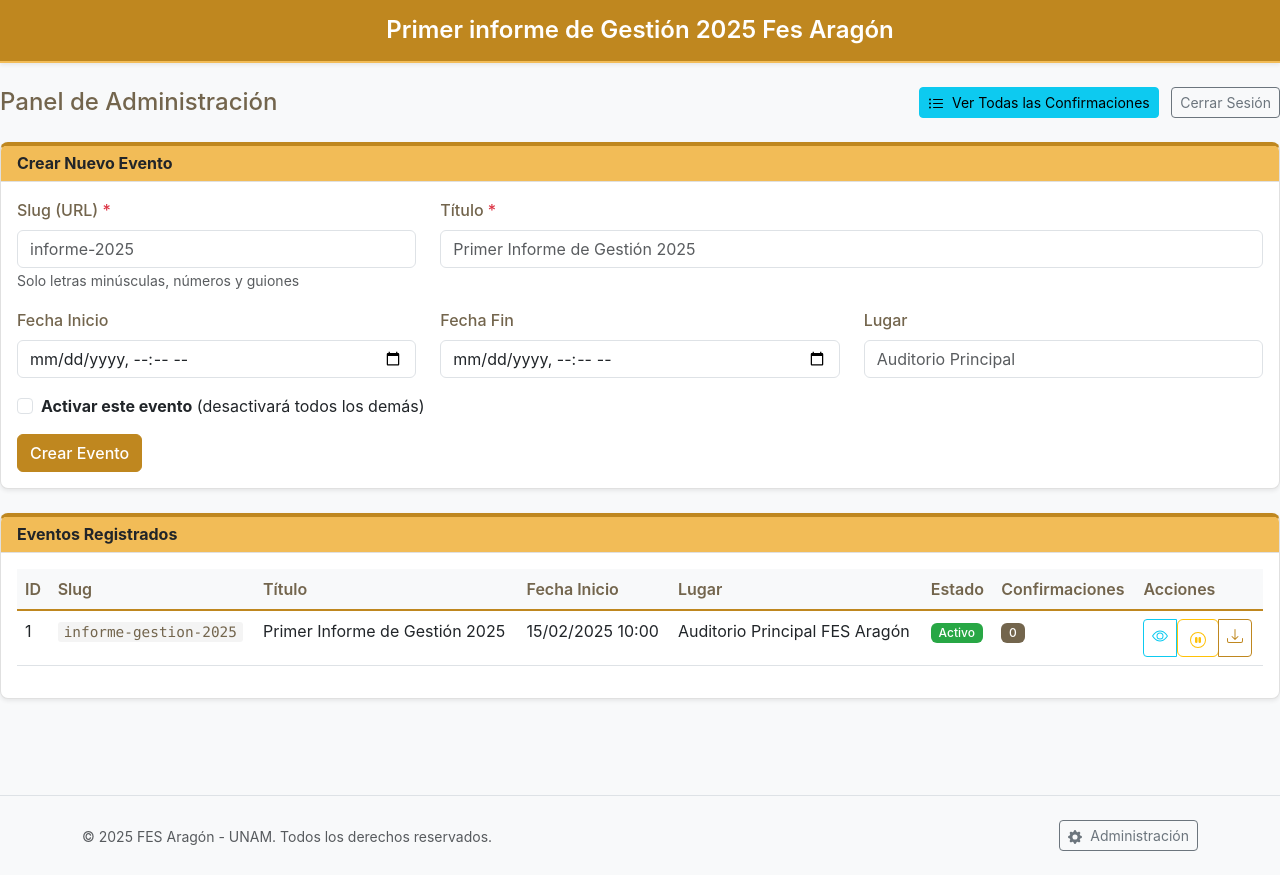
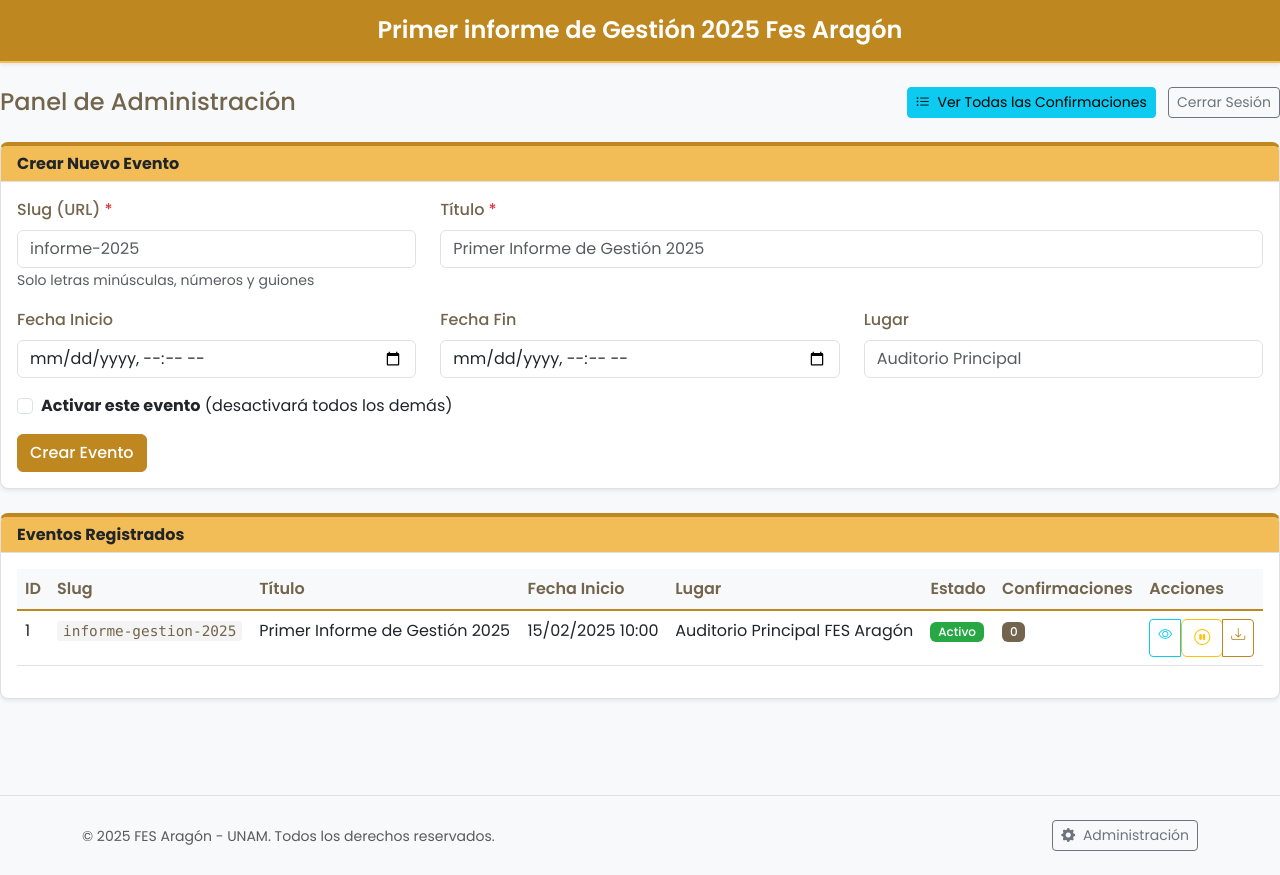
Before and after one commit to CarlosMelendezMejia/nuevo-formulario, a Flask app: page /admin in a window 1280 px wide. Run offline with Flask 3, Linux system fonts and the light colour scheme; the visitor is signed in with stand-in values (Sample User, id 1); data comes from the database, SQL or seed files in the repository; data that the repository does not hold is empty.

Commit message:
Update typography to Poppins and replace SVG icons with Bootstrap Icons for consistency

```diff
--- a/static/css/main.css
+++ b/static/css/main.css
@@ -39,7 +39,7 @@
    ELEMENTOS GLOBALES
    ============================================================================ */
 body {
-    font-family: -apple-system, BlinkMacSystemFont, "Segoe UI", Roboto, "Helvetica Neue", Arial, sans-serif;
+    font-family: "Poppins", -apple-system, BlinkMacSystemFont, "Segoe UI", Roboto, "Helvetica Neue", Arial, sans-serif;
     color: #333;
     background-color: #f8f9fa;
 }
--- a/templates/admin.html
+++ b/templates/admin.html
@@ -47,9 +47,7 @@
     <h2 class="h4 text-c3 mb-0">Panel de Administración</h2>
     <div>
         <a href="{{ url_for('ver_todas_confirmaciones') }}" class="btn btn-info btn-sm me-2">
-            <svg xmlns="http://www.w3.org/2000/svg" width="16" height="16" fill="currentColor" class="bi bi-list-ul me-1" viewBox="0 0 16 16">
-                <path fill-rule="evenodd" d="M5 11.5a.5.5 0 0 1 .5-.5h9a.5.5 0 0 1 0 1h-9a.5.5 0 0 1-.5-.5zm0-4a.5.5 0 0 1 .5-.5h9a.5.5 0 0 1 0 1h-9a.5.5 0 0 1-.5-.5zm0-4a.5.5 0 0 1 .5-.5h9a.5.5 0 0 1 0 1h-9a.5.5 0 0 1-.5-.5zm-3 1a1 1 0 1 0 0-2 1 1 0 0 0 0 2zm0 4a1 1 0 1 0 0-2 1 1 0 0 0 0 2zm0 4a1 1 0 1 0 0-2 1 1 0 0 0 0 2z"/>
-            </svg>
+            <i class="bi bi-list-ul me-1" aria-hidden="true"></i>
             Ver Todas las Confirmaciones
         </a>
         <a href="{{ url_for('admin_logout') }}" class="btn btn-outline-secondary btn-sm">Cerrar Sesión</a>
@@ -164,29 +162,20 @@
                                 <!-- Ver Confirmaciones -->
                                 <a href="{{ url_for('admin_panel', slug=evento.slug) }}"
                                    class="btn btn-outline-info" title="Ver confirmaciones">
-                                    <svg xmlns="http://www.w3.org/2000/svg" width="16" height="16" fill="currentColor" class="bi bi-eye" viewBox="0 0 16 16">
-                                        <path d="M16 8s-3-5.5-8-5.5S0 8 0 8s3 5.5 8 5.5S16 8 16 8zM1.173 8a13.133 13.133 0 0 1 1.66-2.043C4.12 4.668 5.88 3.5 8 3.5c2.12 0 3.879 1.168 5.168 2.457A13.133 13.133 0 0 1 14.828 8c-.058.087-.122.183-.195.288-.335.48-.83 1.12-1.465 1.755C11.879 11.332 10.119 12.5 8 12.5c-2.12 0-3.879-1.168-5.168-2.457A13.134 13.134 0 0 1 1.172 8z"/>
-                                        <path d="M8 5.5a2.5 2.5 0 1 0 0 5 2.5 2.5 0 0 0 0-5zM4.5 8a3.5 3.5 0 1 1 7 0 3.5 3.5 0 0 1-7 0z"/>
-                                    </svg>
+                                    <i class="bi bi-eye" aria-hidden="true"></i>
                                 </a>
 
                                 <!-- Activar/Desactivar -->
                                 {% if evento.activo %}
                                 <form method="POST" action="{{ url_for('desactivar_evento', evento_id=evento.id) }}" class="d-inline">
                                     <button type="submit" class="btn btn-outline-warning" title="Desactivar">
-                                        <svg xmlns="http://www.w3.org/2000/svg" width="16" height="16" fill="currentColor" class="bi bi-pause-circle" viewBox="0 0 16 16">
-                                            <path d="M8 15A7 7 0 1 1 8 1a7 7 0 0 1 0 14zm0 1A8 8 0 1 0 8 0a8 8 0 0 0 0 16z"/>
-                                            <path d="M5 6.25a1.25 1.25 0 1 1 2.5 0v3.5a1.25 1.25 0 1 1-2.5 0v-3.5zm3.5 0a1.25 1.25 0 1 1 2.5 0v3.5a1.25 1.25 0 1 1-2.5 0v-3.5z"/>
-                                        </svg>
+                                        <i class="bi bi-pause-circle" aria-hidden="true"></i>
                                     </button>
                                 </form>
                                 {% else %}
                                 <form method="POST" action="{{ url_for('activar_evento', evento_id=evento.id) }}" class="d-inline">
                                     <button type="submit" class="btn btn-outline-success" title="Activar">
-                                        <svg xmlns="http://www.w3.org/2000/svg" width="16" height="16" fill="currentColor" class="bi bi-play-circle" viewBox="0 0 16 16">
-                                            <path d="M8 15A7 7 0 1 1 8 1a7 7 0 0 1 0 14zm0 1A8 8 0 1 0 8 0a8 8 0 0 0 0 16z"/>
-                                            <path d="M6.271 5.055a.5.5 0 0 1 .52.038l3.5 2.5a.5.5 0 0 1 0 .814l-3.5 2.5A.5.5 0 0 1 6 10.5v-5a.5.5 0 0 1 .271-.445z"/>
-                                        </svg>
+                                        <i class="bi bi-play-circle" aria-hidden="true"></i>
                                     </button>
                                 </form>
                                 {% endif %}
@@ -194,10 +183,7 @@
                                 <!-- Exportar CSV -->
                                 <a href="{{ url_for('export_csv', slug=evento.slug) }}"
                                    class="btn btn-outline-primary" title="Exportar CSV">
-                                    <svg xmlns="http://www.w3.org/2000/svg" width="16" height="16" fill="currentColor" class="bi bi-download" viewBox="0 0 16 16">
-                                        <path d="M.5 9.9a.5.5 0 0 1 .5.5v2.5a1 1 0 0 0 1 1h12a1 1 0 0 0 1-1v-2.5a.5.5 0 0 1 1 0v2.5a2 2 0 0 1-2 2H2a2 2 0 0 1-2-2v-2.5a.5.5 0 0 1 .5-.5z"/>
-                                        <path d="M7.646 11.854a.5.5 0 0 0 .708 0l3-3a.5.5 0 0 0-.708-.708L8.5 10.293V1.5a.5.5 0 0 0-1 0v8.793L5.354 8.146a.5.5 0 1 0-.708.708l3 3z"/>
-                                    </svg>
+                                    <i class="bi bi-download" aria-hidden="true"></i>
                                 </a>
                             </div>
                         </td>
--- a/templates/base.html
+++ b/templates/base.html
@@ -5,8 +5,16 @@
     <meta name="viewport" content="width=device-width, initial-scale=1.0">
     <title>{% block title %}Confirmación de Asistencia{% endblock %} - FES Aragón</title>
 
+    <!-- Poppins (tipografía global) -->
+    <link rel="preconnect" href="https://fonts.googleapis.com">
+    <link rel="preconnect" href="https://fonts.gstatic.com" crossorigin>
+    <link href="https://fonts.googleapis.com/css2?family=Poppins:wght@300;400;500;600;700&display=swap" rel="stylesheet">
+
     <!-- Bootstrap 5 CSS -->
     <link href="https://cdn.jsdelivr.net/npm/bootstrap@5.3.0/dist/css/bootstrap.min.css" rel="stylesheet">
+
+    <!-- Bootstrap Icons -->
+    <link rel="stylesheet" href="https://cdn.jsdelivr.net/npm/bootstrap-icons@1.11.3/font/bootstrap-icons.min.css">
 
     <!-- Custom CSS -->
     <link rel="stylesheet" href="{{ url_for('static', filename='css/main.css') }}">
@@ -49,9 +57,7 @@
                 </div>
                 <div class="col-md-4 text-center text-md-end mt-2 mt-md-0">
                     <a href="{{ url_for('admin_login') }}" class="btn btn-sm btn-outline-secondary">
-                        <svg xmlns="http://www.w3.org/2000/svg" width="14" height="14" fill="currentColor" class="bi bi-gear-fill me-1" viewBox="0 0 16 16">
-                            <path d="M9.405 1.05c-.413-1.4-2.397-1.4-2.81 0l-.1.34a1.464 1.464 0 0 1-2.105.872l-.31-.17c-1.283-.698-2.686.705-1.987 1.987l.169.311c.446.82.023 1.841-.872 2.105l-.34.1c-1.4.413-1.4 2.397 0 2.81l.34.1a1.464 1.464 0 0 1 .872 2.105l-.17.31c-.698 1.283.705 2.686 1.987 1.987l.311-.169a1.464 1.464 0 0 1 2.105.872l.1.34c.413 1.4 2.397 1.4 2.81 0l.1-.34a1.464 1.464 0 0 1 2.105-.872l.31.17c1.283.698 2.686-.705 1.987-1.987l-.169-.311a1.464 1.464 0 0 1 .872-2.105l.34-.1c1.4-.413 1.4-2.397 0-2.81l-.34-.1a1.464 1.464 0 0 1-.872-2.105l.17-.31c.698-1.283-.705-2.686-1.987-1.987l-.311.169a1.464 1.464 0 0 1-2.105-.872l-.1-.34zM8 10.93a2.929 2.929 0 1 1 0-5.86 2.929 2.929 0 0 1 0 5.858z"/>
-                        </svg>
+                        <i class="bi bi-gear-fill me-1" aria-hidden="true"></i>
                         Administración
                     </a>
                 </div>
--- a/templates/form.html
+++ b/templates/form.html
@@ -145,7 +145,7 @@
 
                     <div class="d-grid gap-2 mt-4">
                         <button type="submit" class="btn btn-primary btn-lg" id="submitBtn">
-                            <span id="submitText">Confirmar Asistencia</span>
+                            <span id="submitText"><i class="bi bi-check2-circle me-2" aria-hidden="true"></i>Confirmar Asistencia</span>
                             <span id="submitSpinner" class="spinner-border spinner-border-sm ms-2" style="display: none;" role="status">
                                 <span class="visually-hidden">Procesando...</span>
                             </span>
```
